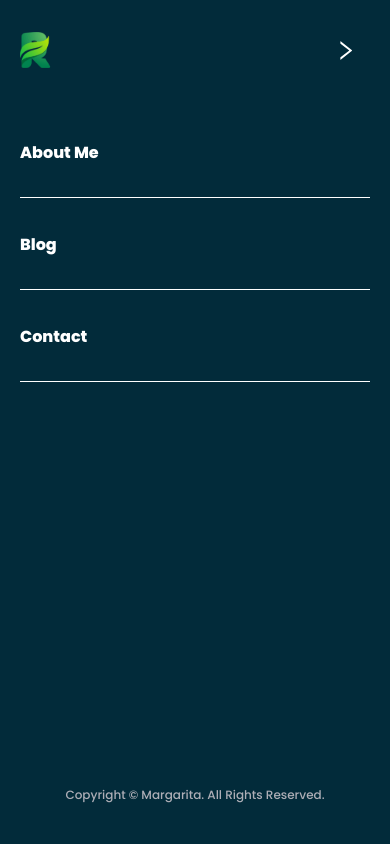
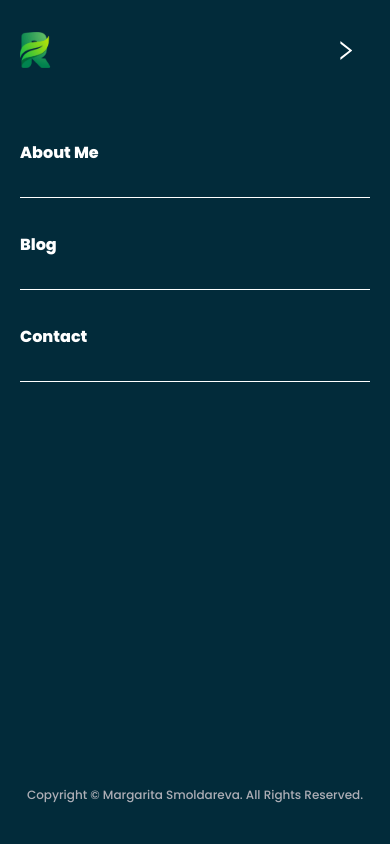
Before and after one commit to Rita888/Rita888.github.io, a React (Vite) app: page / in a window 390 px wide. Both pictures are taken after a click on the button 345 px from the left and 50 px from the top of the page. Shown: the top 844 px of the page. Built offline with nearby package versions, Linux system fonts and the light colour scheme.

Commit message:
Update footer

```diff
--- a/src/components/Navbar.jsx
+++ b/src/components/Navbar.jsx
@@ -131,7 +131,7 @@ const Navbar = () => {
               </HashLink>
             </div>
             <div className="footer">
-              <p>Copyright © Margarita. All Rights Reserved.</p>
+              <p>Copyright © Margarita Smoldareva. All Rights Reserved.</p>
             </div>
           </div>
         </div>
--- a/src/styles/page/blogDetails.scss
+++ b/src/styles/page/blogDetails.scss
@@ -8,7 +8,7 @@
     height: 300px;
     background-position: center;
     background-repeat: no-repeat;
-    background-size: contain;
+    background-size: auto;
   }
   .textContent {
     max-width: 1250px;
```
